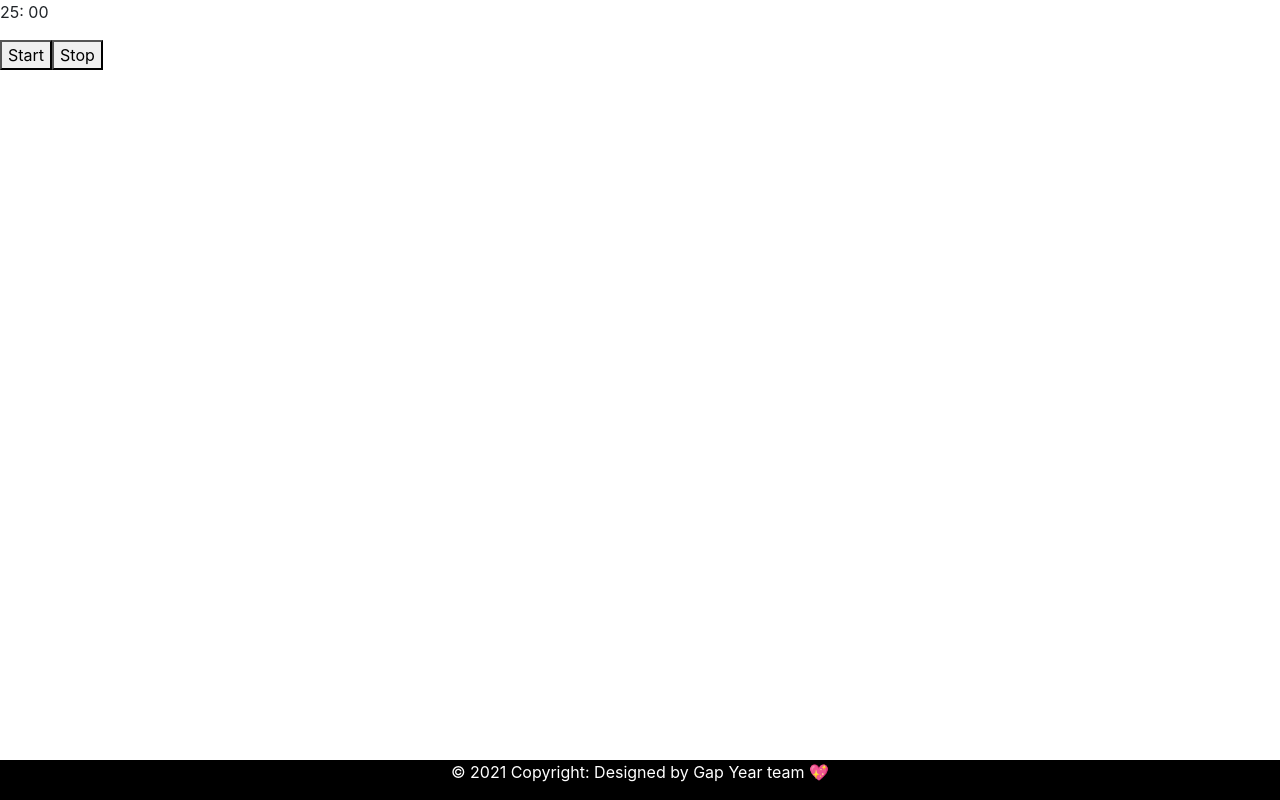
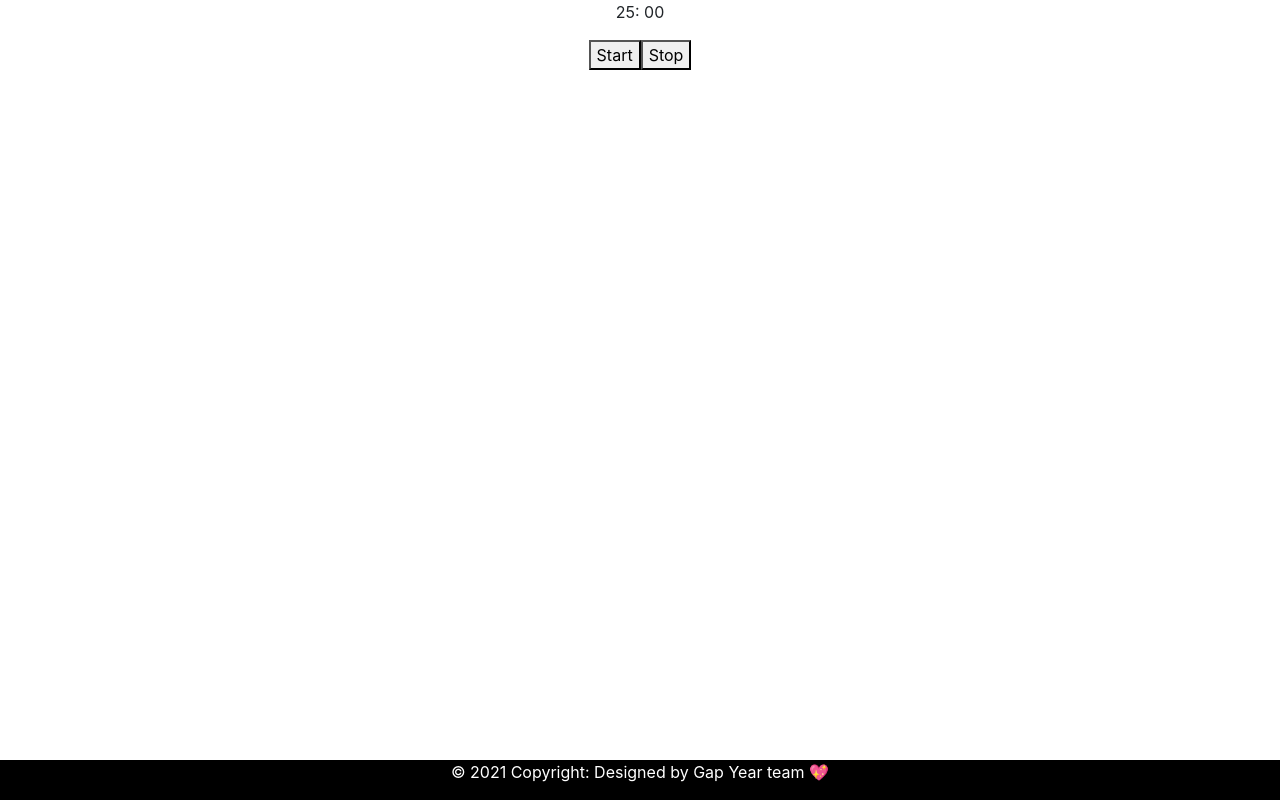
Before and after one commit to the-sol/pomodoro, a React (Create React App) app: page / in a window 1280 px wide. Built offline with nearby package versions, Linux system fonts and the light colour scheme.

Commit message:
Fix: use container from react-bootstrap.

```diff
--- a/src/App.jsx
+++ b/src/App.jsx
@@ -1,16 +1,21 @@
 import React from 'react';
 import 'bootstrap/dist/css/bootstrap.min.css';
+import Container from 'react-bootstrap/Container';
+import Col from 'react-bootstrap/Col';
+import Row from 'react-bootstrap/Row';
 import TimerArea from './component/TimerArea';
 import styles from './App.module.css';
 import Footer from './component/Footer';
 
 const App = () => (
-  <div className={styles.container}>
-    <div>
-      <TimerArea />
-    </div>
-    <Footer />
-  </div>
+  <Container fluid className={styles.container}>
+    <Row className="text-center">
+      <Col><TimerArea /></Col>
+    </Row>
+    <Row>
+      <Col><Footer /></Col>
+    </Row>
+  </Container>
 );
 
 export default App;
--- a/src/App.module.css
+++ b/src/App.module.css
@@ -1,6 +1,7 @@
 .container {
   width: 100%;
   height: 100%;
+  padding: 0px;
   position: absolute;
   display: flex;
   flex-direction: column;
```
